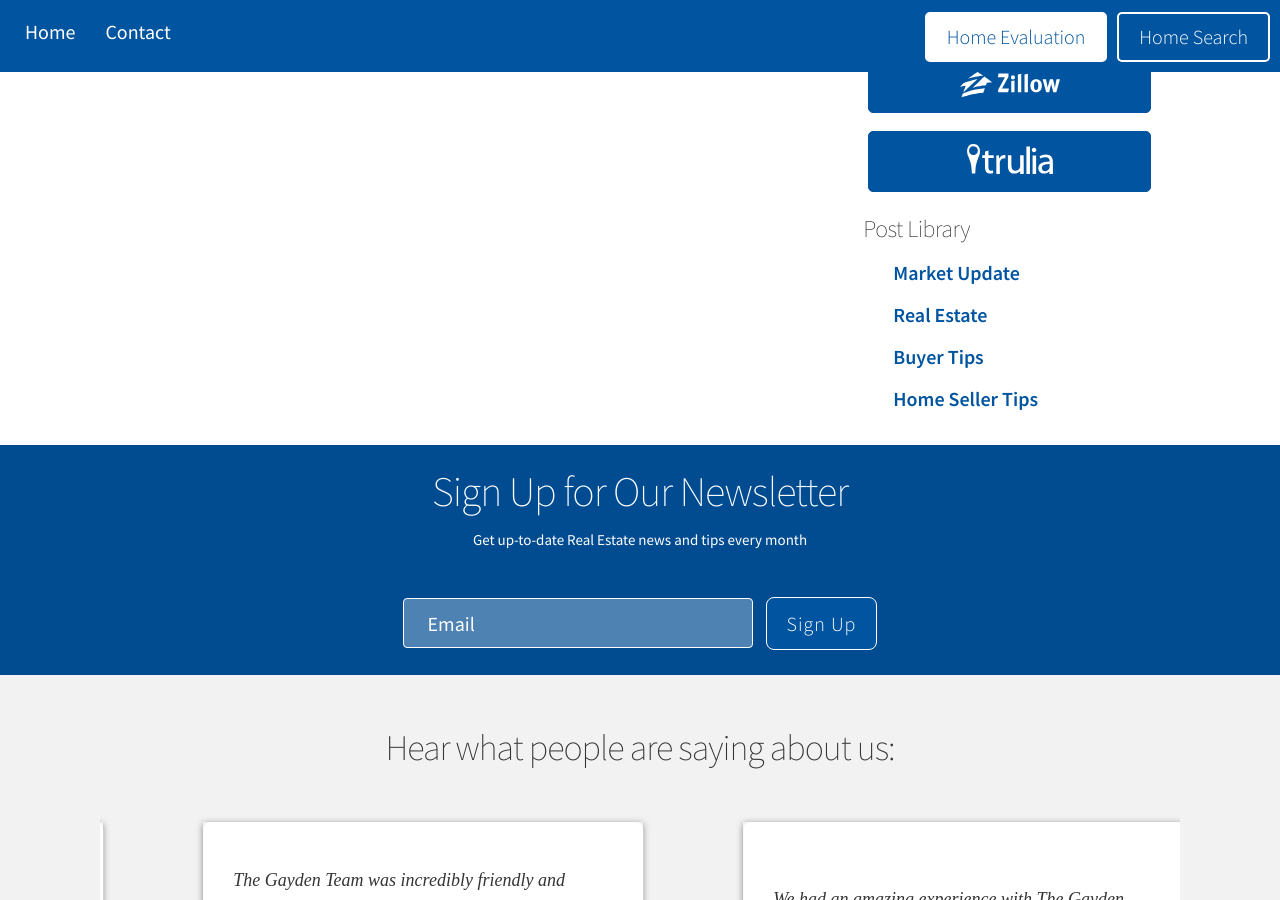
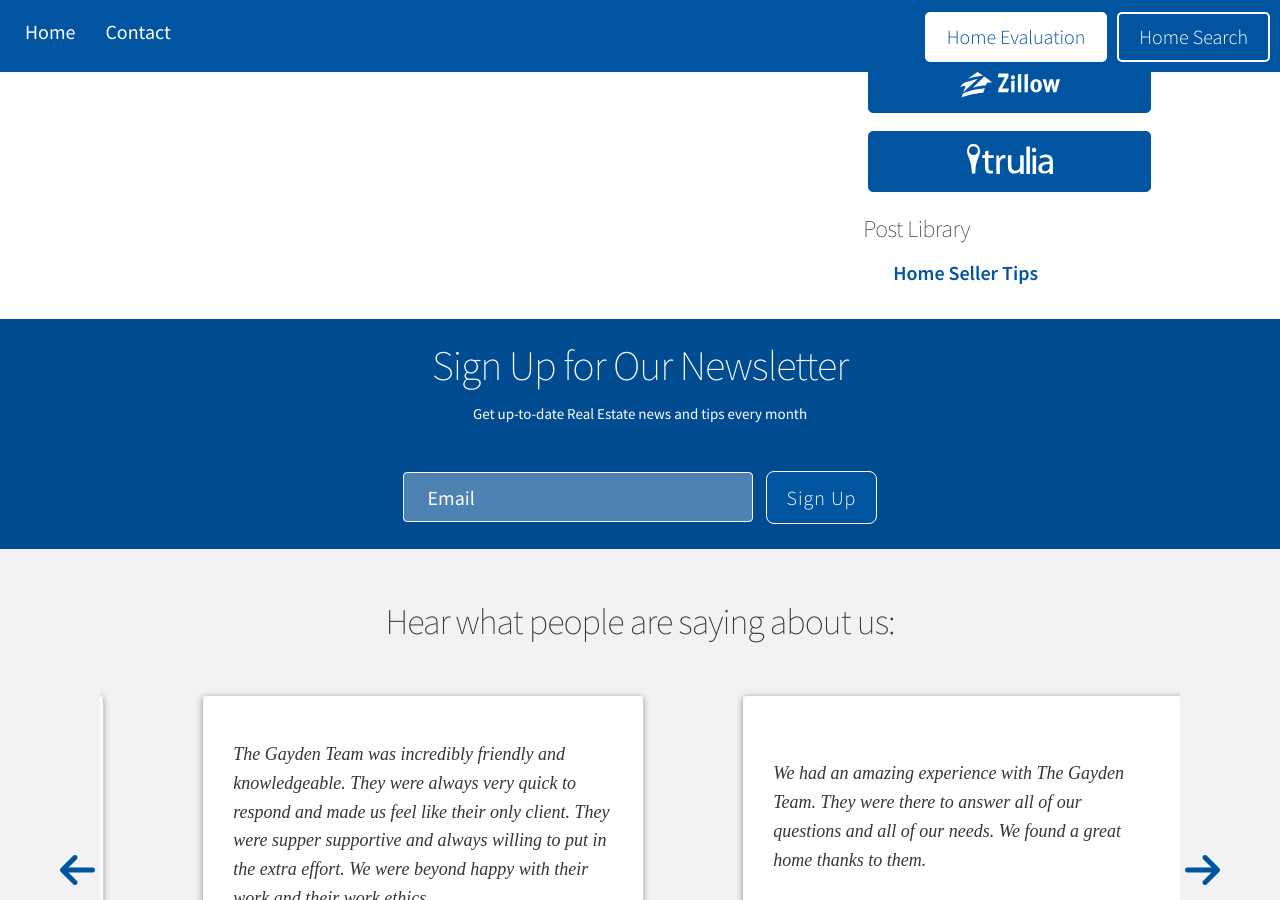
Before and after one commit to Vyral/glen-gayden-blog, a Jekyll site: the page built from _posts/2016-11-11-why-are-professional-photos-so-important.md, in a window 1280 px wide and 900 px high, scrolled down 1735 px. Built offline with Jekyll 4.4.1, drawn with Linux system fonts in a browser that asks for light colours; nearby versions of some CDN libraries.

Commit message:
Updated '_posts/2016-11-11-why-are-professional-photos-so-important.md' via CloudCannon

```diff
--- a/_posts/2016-11-11-why-are-professional-photos-so-important.md
+++ b/_posts/2016-11-11-why-are-professional-photos-so-important.md
@@ -2,9 +2,6 @@
 layout: post
 title: Why Are Professional Photos So Important?
 tags:
-  - Market Update
-  - Real Estate
-  - Buyer Tips
   - Home Seller Tips
 excerpt: 'In today’s real estate world, good online photos are essential. If you want to sell your home, you’ve got to make it look great on the Internet.'
 enclosure: 'https://s3.amazonaws.com/vyralmarketing/Glen+Gayden/Videos/Why+You+Need+Professional+Photography.mp4'
```
